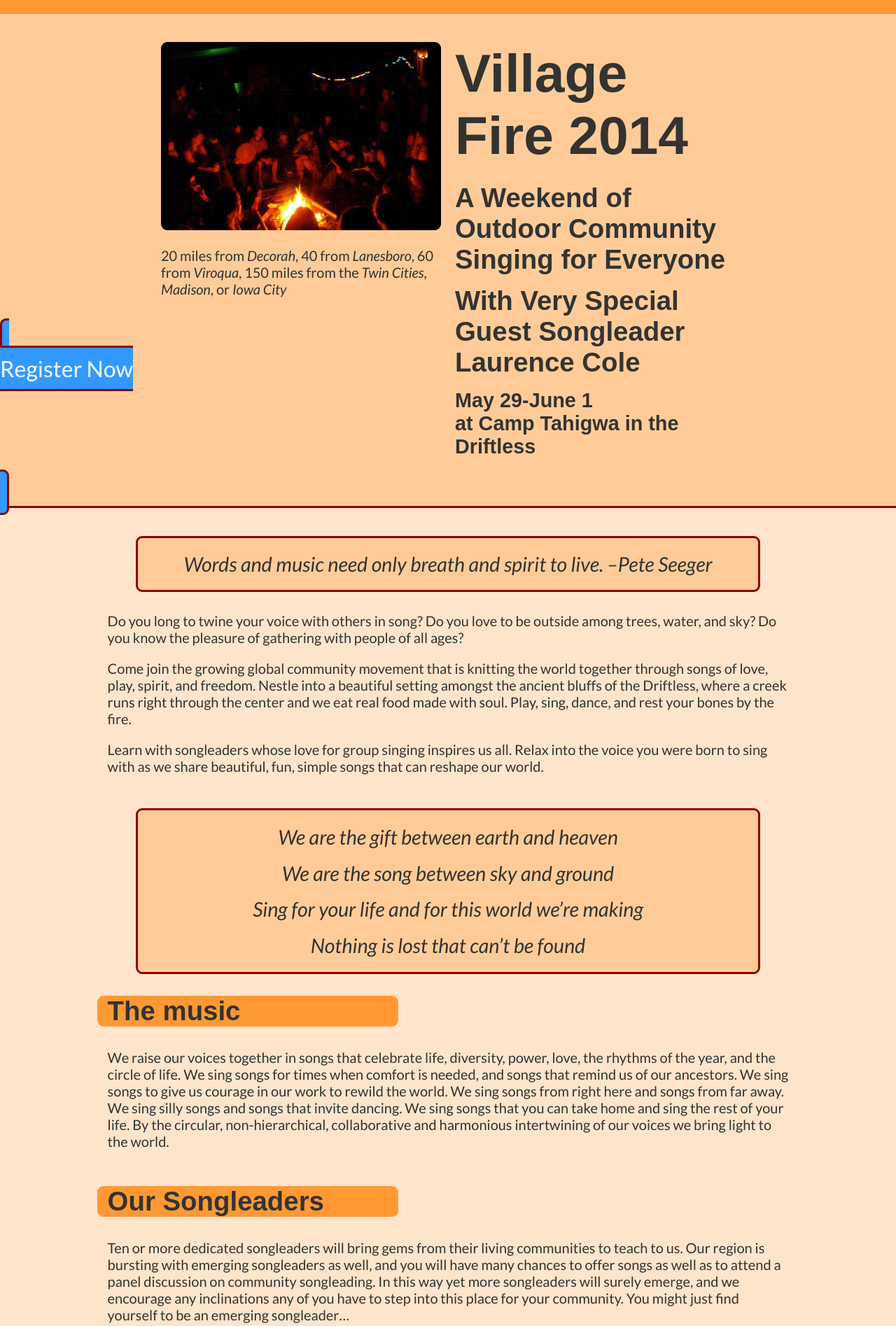
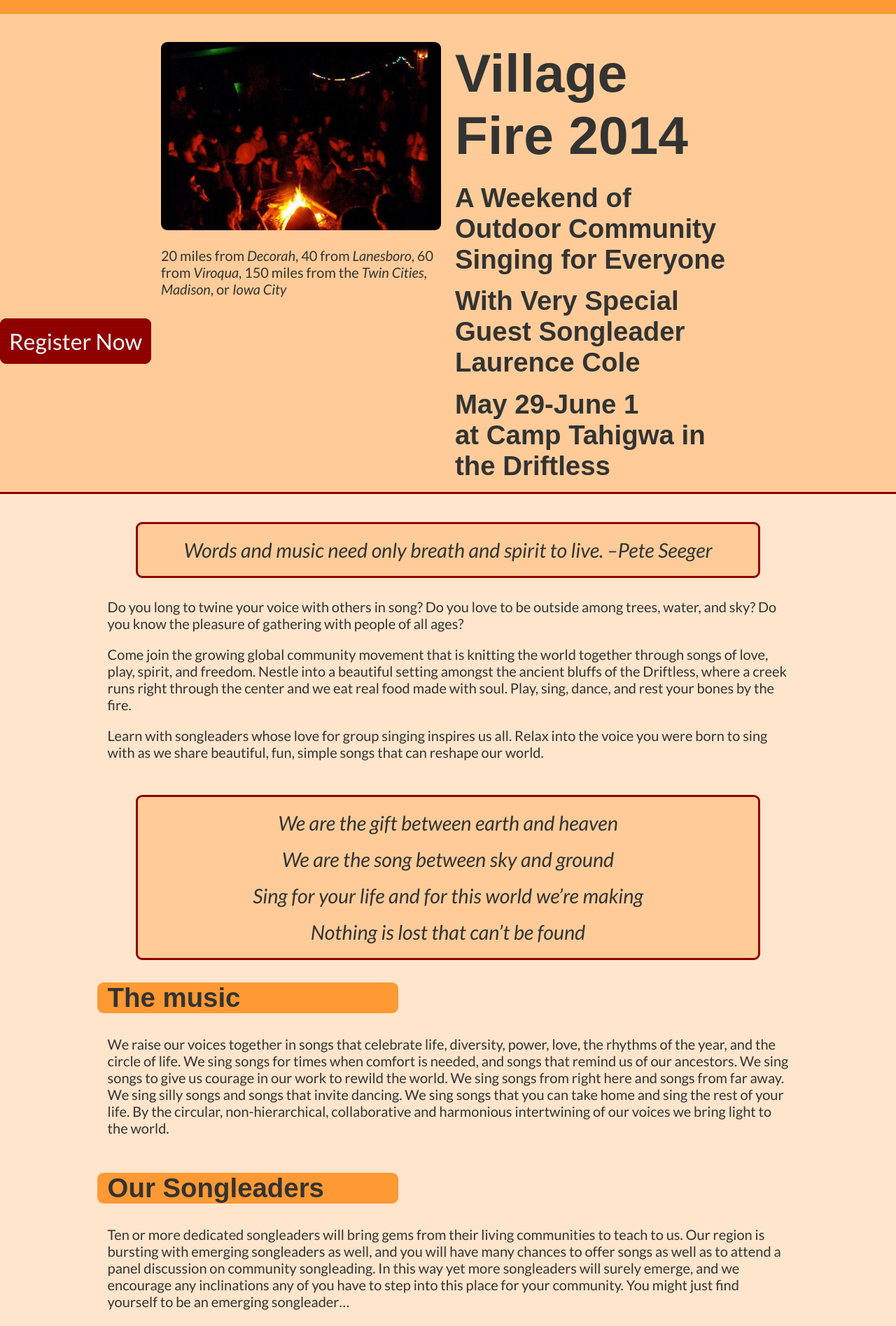
Before and after one commit to neilmb/villagefire, a Jekyll site: the page built from index.md, in a window 1280 px wide. Shown: the top 1895 px of the page at 70% size. Built offline with Jekyll 4.4.1, drawn with Linux system fonts in a browser that asks for light colours; some web fonts are replaced.

Commit message:
Fix registration button

```diff
--- a/_layouts/home.html
+++ b/_layouts/home.html
@@ -27,8 +27,8 @@
 
         <h2>With Very Special Guest Songleader Laurence Cole</h2>
 
-        <h3>May 29-June 1<br/>
-        at Camp Tahigwa in the Driftless</h3>
+        <h2>May 29-June 1<br/>
+        at Camp Tahigwa in the Driftless</h2>
     </div>
 
 </div>
--- a/assets/css/main.css
+++ b/assets/css/main.css
@@ -1059,9 +1059,10 @@ img {
   margin-top: 0px;
 }
 .headbox a {
-  *zoom: 1;
+  clear: both;
   border: 3px solid #8f0000;
-  background-color: #3399ff;
+  background-color: #8f0000;
+  margin-bottom: 20px;
   color: #ffffff;
   -webkit-border-radius: 9px;
   -moz-border-radius: 9px;
@@ -1071,23 +1072,6 @@ img {
   font-size: 40px;
   font-size: 2rem;
   margin: 0.5em 0;
-}
-.headbox a:before,
-.headbox a:after {
-  display: table;
-  content: "";
-}
-.headbox a:after {
-  clear: both;
-}
-.headbox a:before,
-.headbox a:after {
-  display: table;
-  content: "";
-  line-height: 0;
-}
-.headbox a:after {
-  clear: both;
 }
 .image-wrap {
   position: relative;
--- a/assets/less/page.less
+++ b/assets/less/page.less
@@ -62,7 +62,8 @@ img {
     a {
       clear: both;
       border: 3px solid @border-color;
-      background-color: spin(@basecolor, 180);
+      background-color: @border-color;
+      margin-bottom: 20px;
       color: @white;
       .rounded(9px);
       text-align: center;
```
